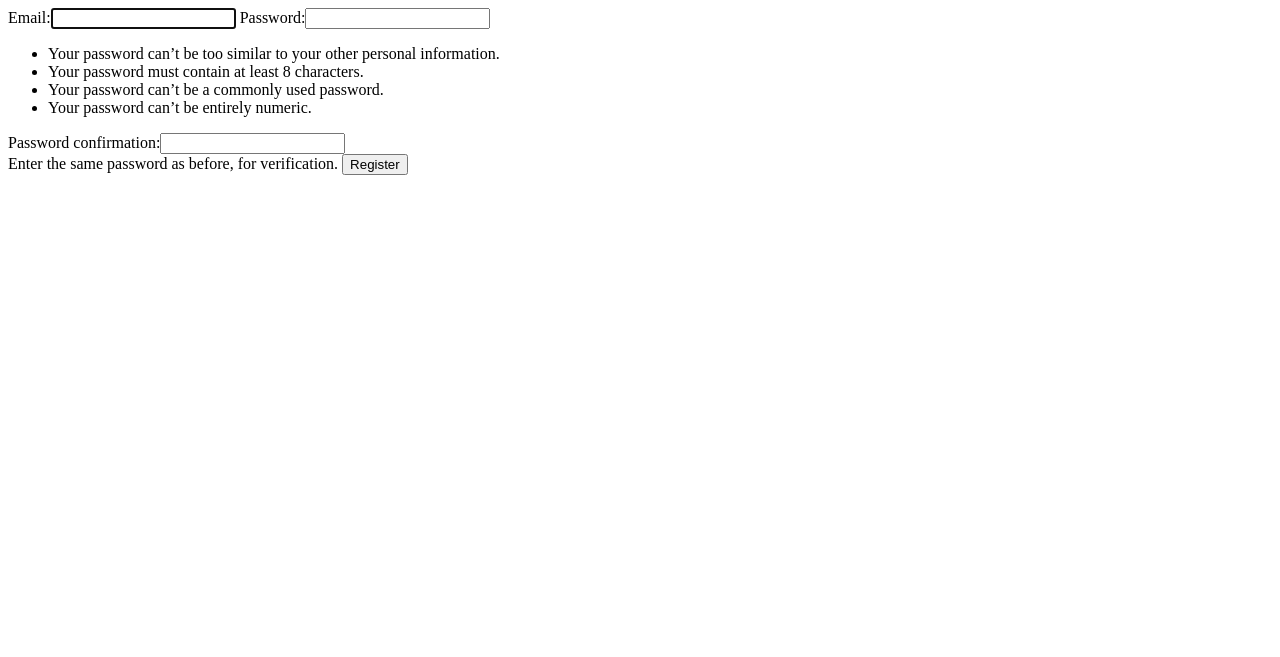
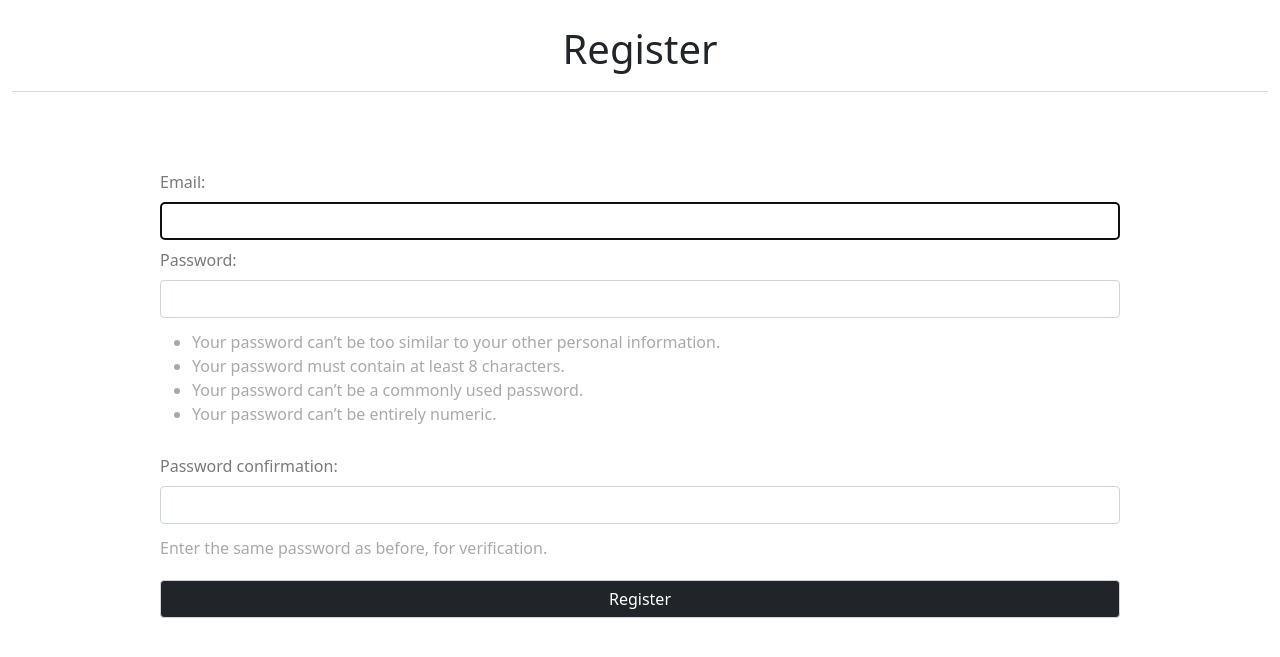
Before and after one commit to Garridot/Football_players_stats_Api, a Django app: page /register/ in a window 1280 px wide. Shown: the top 657 px of the page. Run offline with Django 3.2, Linux system fonts and the light colour scheme.

Commit message:
update templates and static

```diff
--- /dev/null
+++ b/app/static/form.css
@@ -0,0 +1,70 @@
+.container-fluid{
+width: 100%;
+}
+.container-fluid .title{
+border-bottom: 1px solid #d9dadc;
+padding: 25px 0 10px;
+margin-bottom: 30px;
+text-align: center;
+}
+.title a{
+text-decoration: none;
+color: #212529;
+}
+
+
+
+form{
+    padding: 3rem;
+    display: grid;
+}
+
+form input,textarea{
+    margin: 0.5rem 0;
+    display: block;
+    width: 100%;
+    padding: .375rem .75rem;
+    font-size: 1rem;
+    font-weight: 400;
+    line-height: 1.5;
+    color: #212529;
+    background-color: #fff;
+    background-clip: padding-box;
+    border: 1px solid #ced4da;
+    -webkit-appearance: none;
+    -moz-appearance: none;
+    appearance: none;
+    border-radius: .25rem;
+    transition: border-color .15s ease-in-out,box-shadow .15s ease-in-out;
+}
+
+form label{
+    color: rgb(122, 122, 122);
+}
+
+form input[type=submit]{
+    background: #212529;
+    color: white;
+}
+
+
+
+.errorlist  li{
+    color: lightcoral;
+    padding: 0.2rem;
+    border-radius: 5px;
+
+}
+
+span.helptext{
+    padding: 0px 0 2rem 0;
+    margin: -20px 0;
+    color: #aaa;
+}
+
+
+@media (min-width:800px) {
+    form{
+        padding: 3rem 10rem 1rem;
+    }
+}
--- a/app/templates/register.html
+++ b/app/templates/register.html
@@ -1,16 +1,29 @@
 <!DOCTYPE html>
 <html lang="en">
 <head>
+    {% load static  %}
     <meta charset="UTF-8">
     <meta http-equiv="X-UA-Compatible" content="IE=edge">
     <meta name="viewport" content="width=device-width, initial-scale=1.0">
+    <!--Bootstrap-->
+    <link href="https://cdn.jsdelivr.net/npm/bootstrap@5.1.3/dist/css/bootstrap.min.css" rel="stylesheet" integrity="sha384-1BmE4kWBq78iYhFldvKuhfTAU6auU8tT94WrHftjDbrCEXSU1oBoqyl2QvZ6jIW3" crossorigin="anonymous">
+
+    <link rel="stylesheet" href="{% static 'form.css' %}">
+
     <title>Register</title>
 </head>
 <body>
-    <form method="post">
-        {% csrf_token %}
-        {{form}}
-        <input type="submit" value="Register">
-    </form>
+    <div class="container-fluid">
+        <div class="title">
+            <h1>Register</h1>
+        </div>
+    </div>
+    <div class="form">
+        <form method="post">
+            {% csrf_token %}
+            {{form}}
+            <input type="submit" value="Register">
+        </form>
+    </div>
 </body>
 </html>
```
Also changed, not shown: app/static/main.css (+13 -0 lines), app/static/main.js (+11 -11 lines), app/templates/login.html (+20 -5 lines), app/templates/main_page.html (+7 -1 lines).
